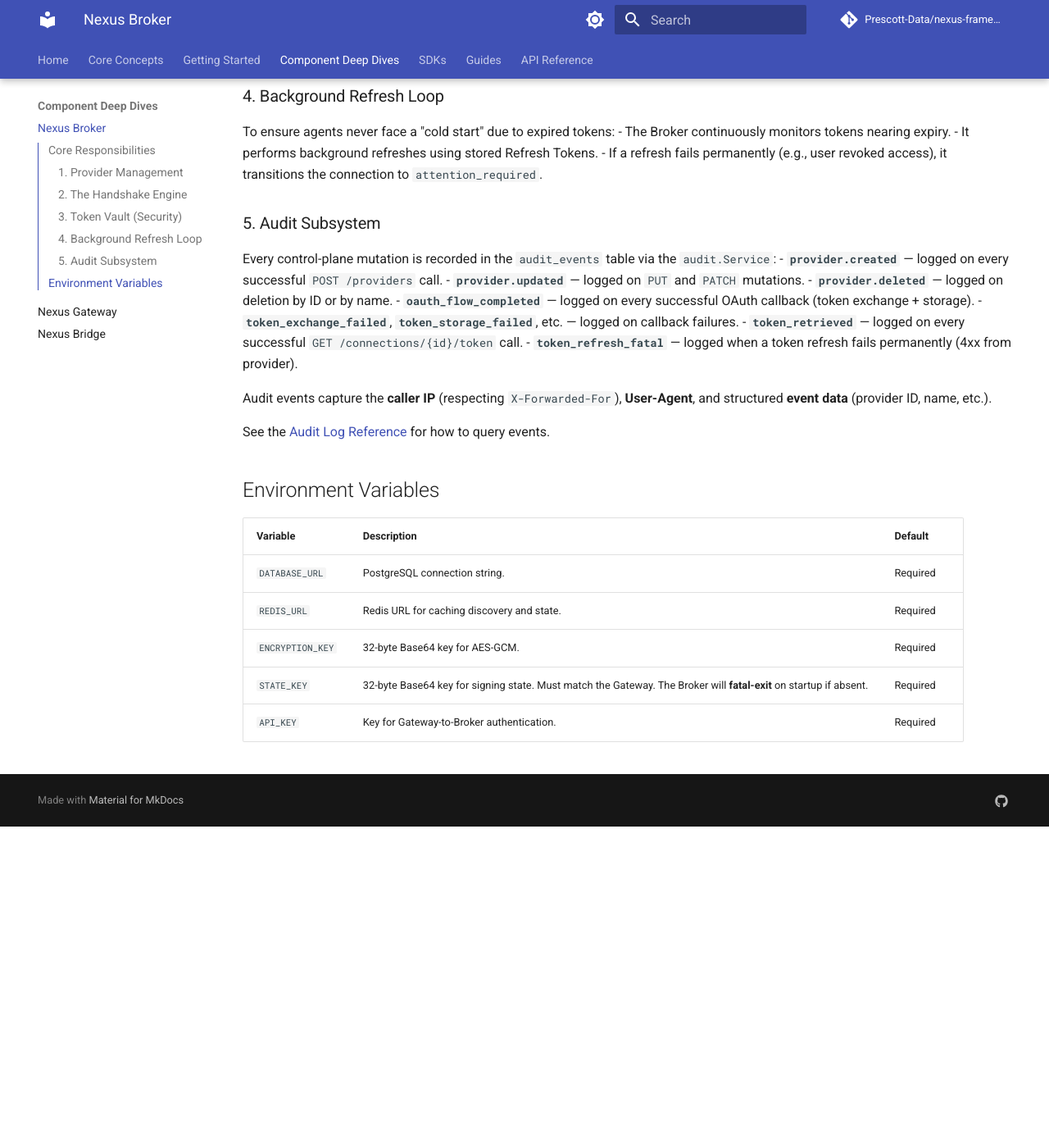
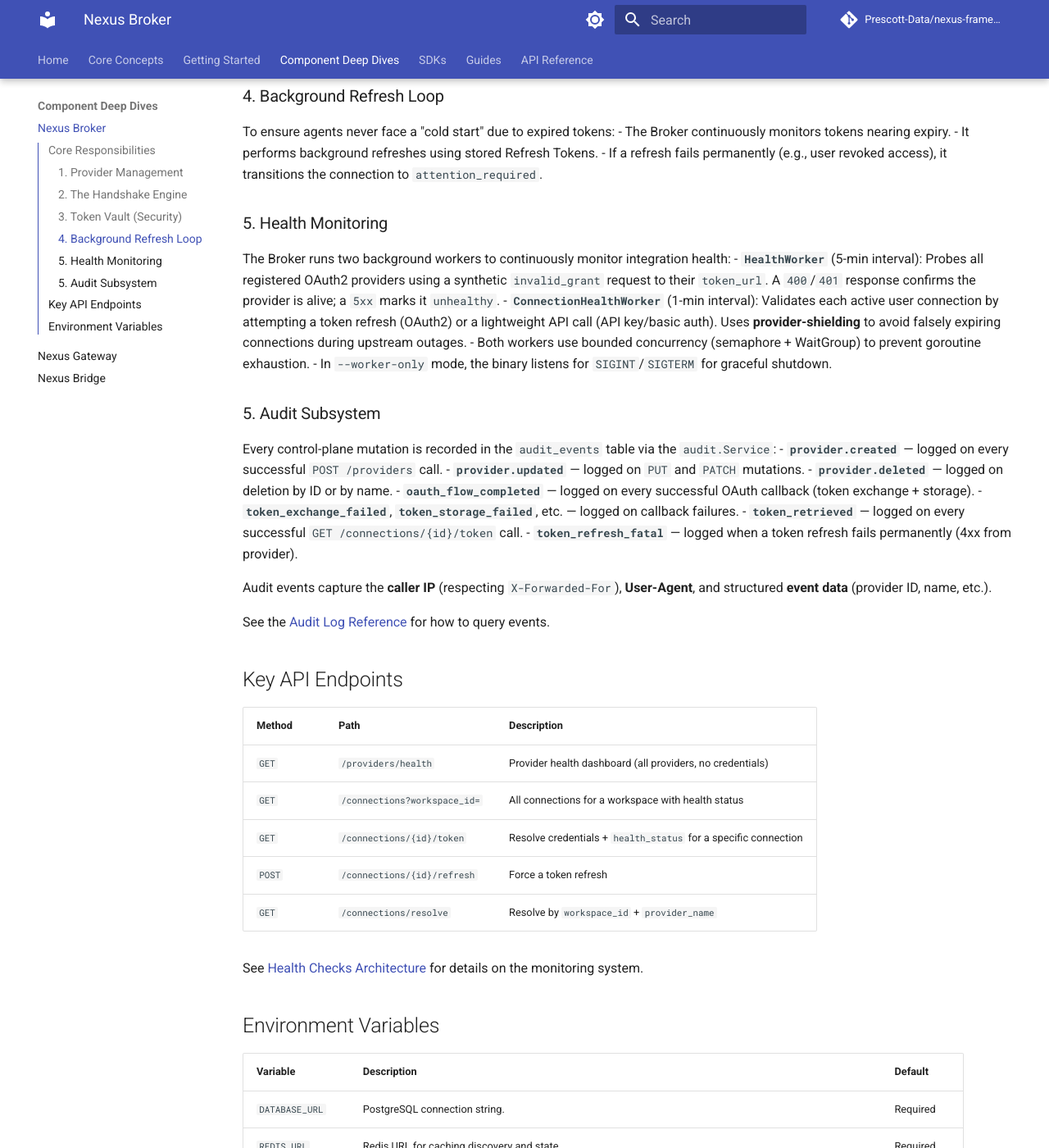
Before and after one commit to Prescott-Data/nexus-framework, an MkDocs documentation site: the page built from docs/services/broker.md, in a window 1280 px wide and 1400 px high, scrolled down 783 px. Shown: the whole window at 82% size. Built offline with MkDocs 1.6.1 and Material for MkDocs 9.7.7, drawn with Linux system fonts in a browser that asks for light colours; comment, search, counter and statistics services are not loaded; before the commit the page ends 1791 px from its top, so only the background shows below that.

Commit message:
docs: update broker.md — add health monitoring section and key API endpoints table

```diff
--- a/docs/services/broker.md
+++ b/docs/services/broker.md
@@ -28,6 +28,13 @@
 - It performs background refreshes using stored Refresh Tokens.
 - If a refresh fails permanently (e.g., user revoked access), it transitions the connection to `attention_required`.
 
+### 5. Health Monitoring
+The Broker runs two background workers to continuously monitor integration health:
+- **`HealthWorker`** (5-min interval): Probes all registered OAuth2 providers using a synthetic `invalid_grant` request to their `token_url`. A `400`/`401` response confirms the provider is alive; a `5xx` marks it `unhealthy`.
+- **`ConnectionHealthWorker`** (1-min interval): Validates each active user connection by attempting a token refresh (OAuth2) or a lightweight API call (API key/basic auth). Uses **provider-shielding** to avoid falsely expiring connections during upstream outages.
+- Both workers use bounded concurrency (semaphore + WaitGroup) to prevent goroutine exhaustion.
+- In `--worker-only` mode, the binary listens for `SIGINT`/`SIGTERM` for graceful shutdown.
+
 ### 5. Audit Subsystem
 Every control-plane mutation is recorded in the `audit_events` table via the `audit.Service`:
 - **`provider.created`** — logged on every successful `POST /providers` call.
@@ -42,6 +49,18 @@
 
 See the [Audit Log Reference](../reference/audit-log.md) for how to query events.
 
+## Key API Endpoints
+
+| Method | Path | Description |
+|--------|------|-------------|
+| `GET` | `/providers/health` | Provider health dashboard (all providers, no credentials) |
+| `GET` | `/connections?workspace_id=` | All connections for a workspace with health status |
+| `GET` | `/connections/{id}/token` | Resolve credentials + `health_status` for a specific connection |
+| `POST` | `/connections/{id}/refresh` | Force a token refresh |
+| `GET` | `/connections/resolve` | Resolve by `workspace_id` + `provider_name` |
+
+See [Health Checks Architecture](../healthchecks.md) for details on the monitoring system.
+
 ## Environment Variables
 
 | Variable | Description | Default |
```
